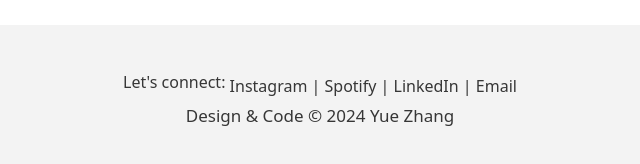
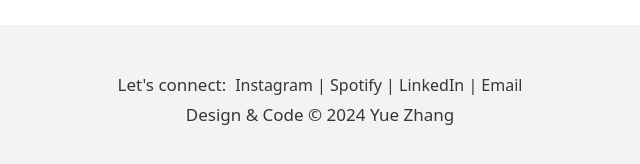
Before and after one commit to plutor7/plutor7.github.io, a plain HTML site: page about.html in a window 1280 px wide. Shown: the part 962-1126 px from the top of the page, 320-960 px from the left. Drawn offline with nearby package versions, Linux system fonts and the light colour scheme; a web font is replaced by a local one.

Commit message:
Add files via upload

```diff
--- a/footer.html
+++ b/footer.html
@@ -1,6 +1,6 @@
 <footer class="footer d-flex flex-column align-items-center justify-content-center">
-  <div class="d-flex mx-3">
-    <span class="d-none d-sm-inline">Let's connect:&nbsp;</span>
+  <div class="d-flex align-items-baseline p-medium mx-3">
+    <span class="d-none d-sm-inline">Let's connect:&nbsp;&nbsp;</span>
     <div class="d-inline">
       <ul class="justify-content-center">
         <li><a href="https://www.instagram.com/yyue1110">Instagram</a> |&nbsp;</li>
@@ -10,5 +10,5 @@
       </ul>
     </div>
   </div>
-  <p>Design & Code © 2024 Yue Zhang</p>
+  <p class="p-medium">Design & Code © 2024 Yue Zhang</p>
 </footer>
```
